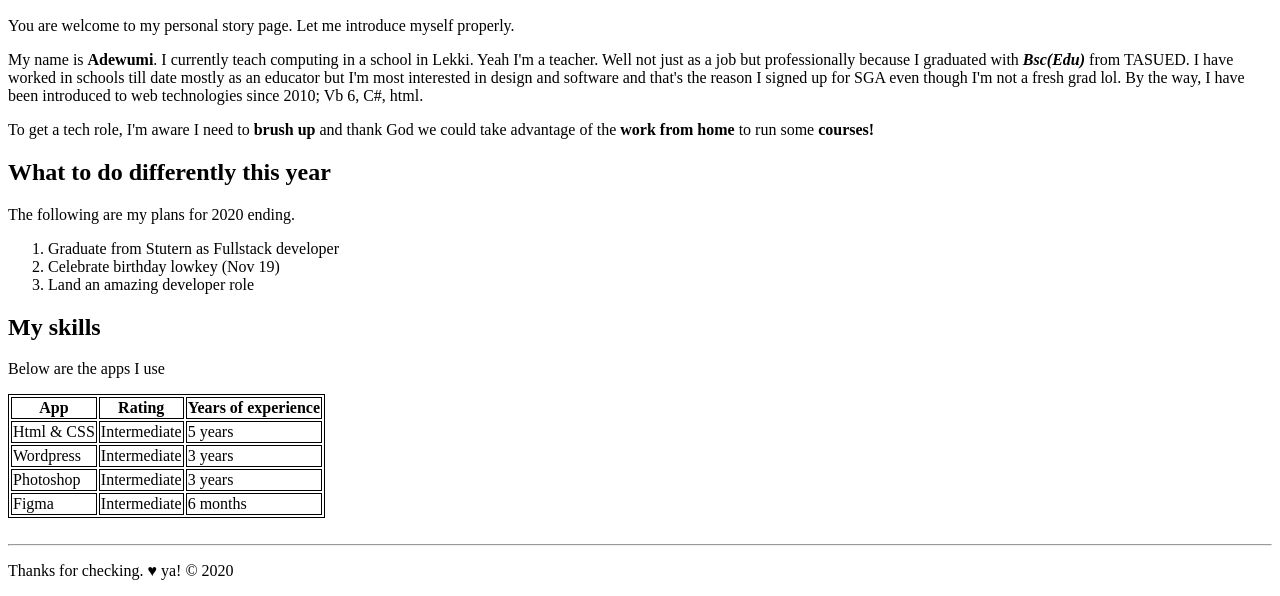
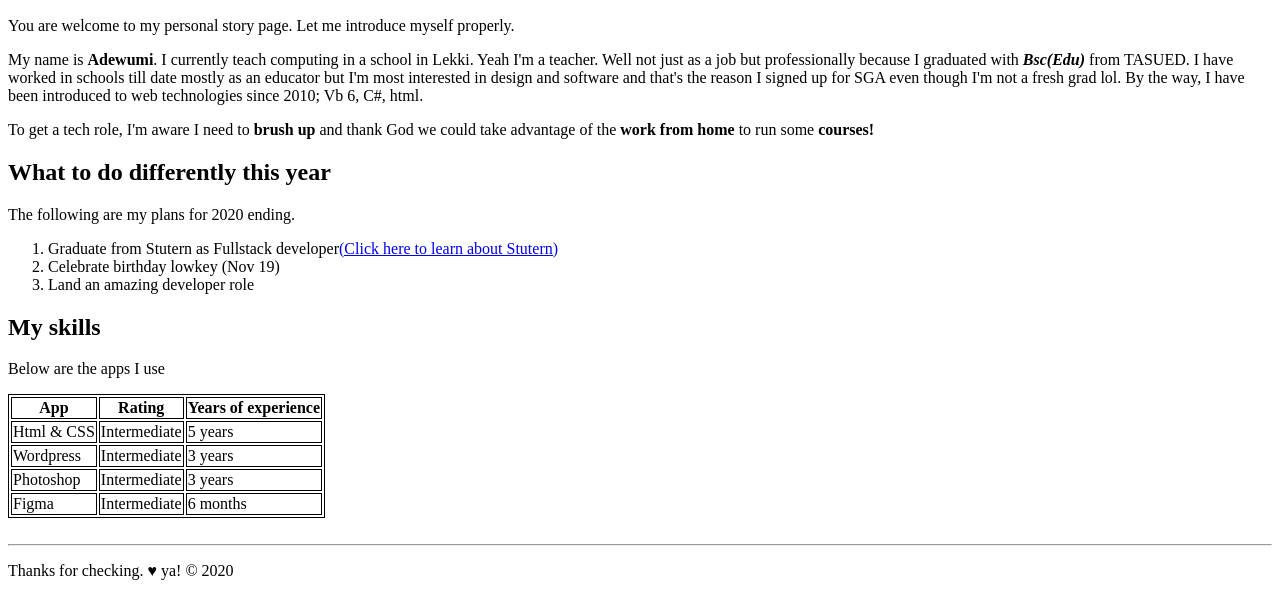
Before and after one commit to adexadey/sgahtmlcapstone, a plain HTML site: page index.html in a window 1280 px wide. Shown: the part 247-843 px from the top of the page. Drawn offline with Linux system fonts and the light colour scheme.

Commit message:
Added link

```diff
--- a/index.html
+++ b/index.html
@@ -32,7 +32,7 @@
 			<h2> What to do differently this year</h2>
 			<p>The following are my plans for 2020 ending.</p>
 			<ol>
-				<li>Graduate from Stutern as Fullstack developer</li>
+				<li>Graduate from Stutern as Fullstack developer<a href="https://accelerator.stutern.com/">(Click here to learn about Stutern)</a></li>
 				<li>Celebrate birthday lowkey (Nov 19)</li>
 				<li>Land an amazing developer role</li>
 			</ol>
```
